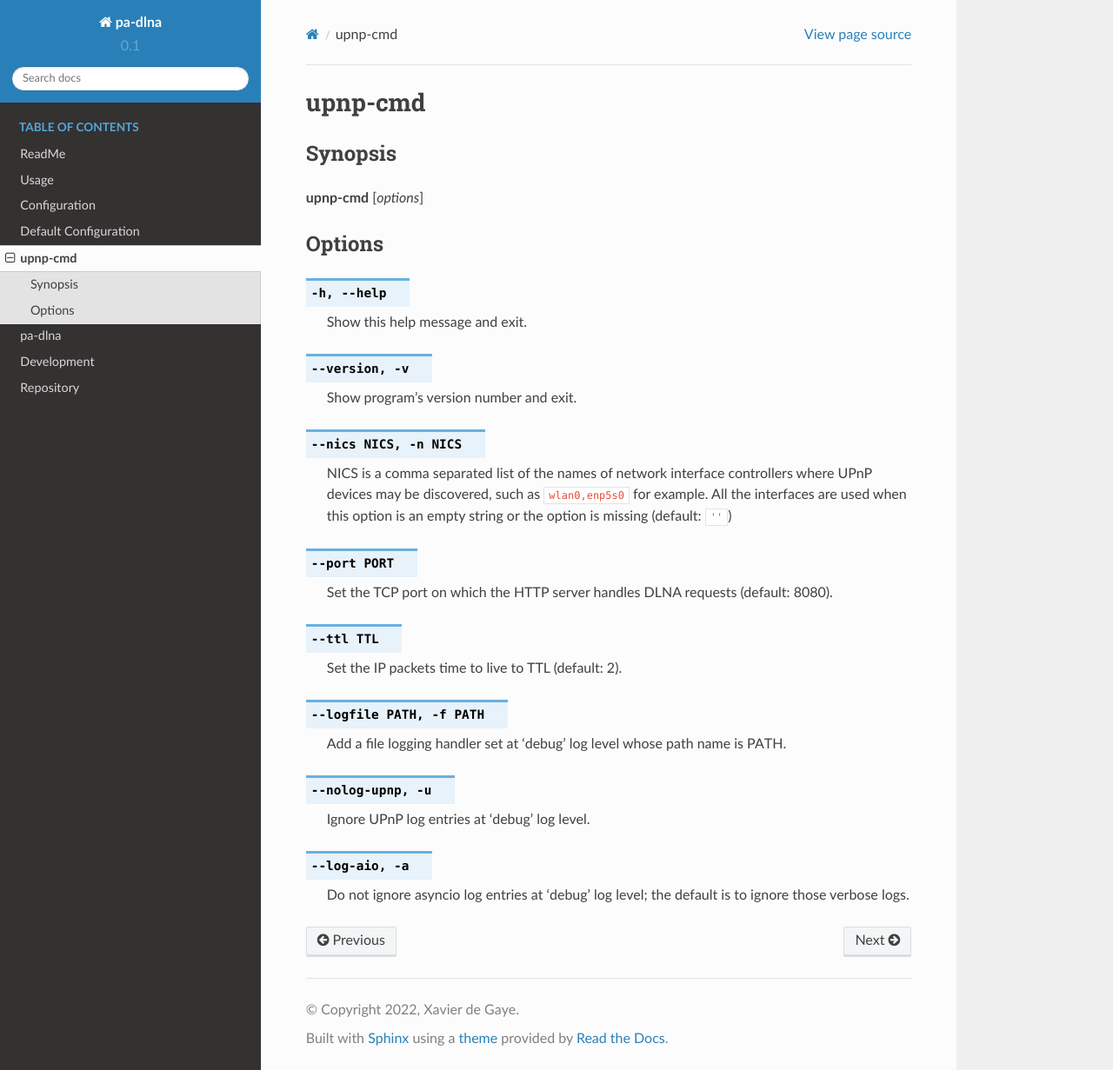
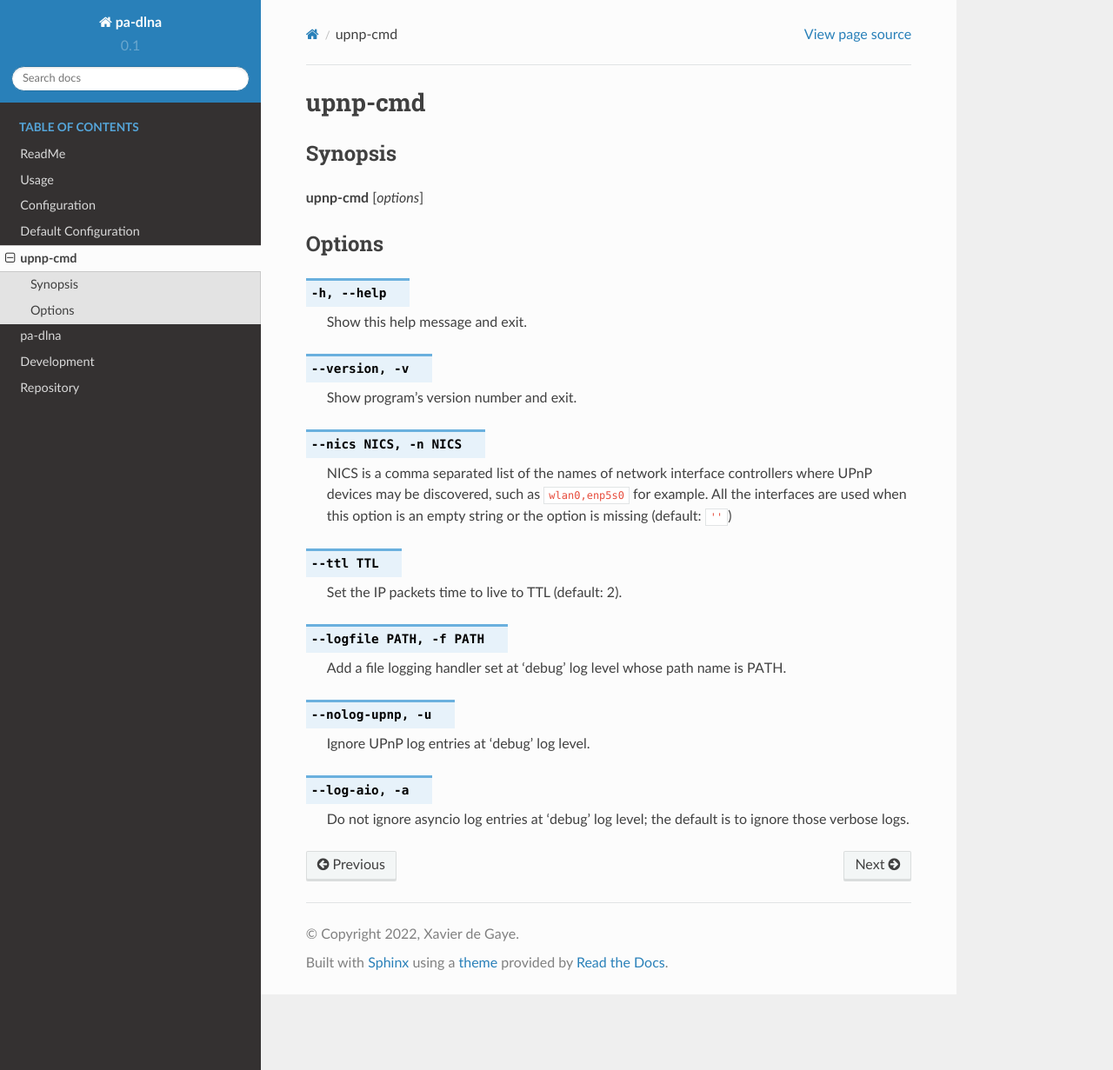
Before and after one commit to nacho692/pa-dlna-chromecast, a Sphinx documentation site: the page built from docs/source/upnp-cmd.rst, in a window 1280 px wide and 1231 px high. Shown: the whole window at 87% size. Built offline with Sphinx 7.4.7 and the Read the Docs theme 2.0.0, drawn with Linux system fonts in a browser that asks for light colours.

Commit message:
Remove the --port command line option from upnp-cmd

```diff
--- a/docs/source/upnp-cmd.rst
+++ b/docs/source/upnp-cmd.rst
@@ -26,11 +26,6 @@ Options
    example. All the interfaces are used when this option is an empty string or
    the option is missing (default: ``''``)
 
-.. option::  --port PORT
-
-   Set the TCP port on which the HTTP server handles DLNA requests (default:
-   8080).
-
 .. option::  --ttl TTL
 
    Set the IP packets time to live to TTL (default: 2).
--- a/pa_dlna/__init__.py
+++ b/pa_dlna/__init__.py
@@ -99,13 +99,13 @@ def parse_args(doc, pa_dlna):
                         ' example. All the interfaces are used when this'
                         ' option is an empty string or the option is missing'
                         " (default: '%(default)s')")
-    parser.add_argument('--port', type=int, default=8080,
-                        help='set the TCP port on which the HTTP server'
-                        ' handles DLNA requests (default: %(default)s)')
     parser.add_argument('--ttl', type=pack_B, default=b'\x02',
                         help='set the IP packets time to live to TTL'
                         ' (default: 2)')
     if pa_dlna:
+        parser.add_argument('--port', type=int, default=8080,
+                            help='set the TCP port on which the HTTP server'
+                            ' handles DLNA requests (default: %(default)s)')
         parser.add_argument('--dump-default', '-d', action='store_true',
                             help='write to stdout (and exit) the default'
                             ' built-in configuration')
--- a/pyproject.toml
+++ b/pyproject.toml
@@ -30,7 +30,7 @@ Source = "https://gitlab.com/xdegaye/pa-dlna"
 
 [project.scripts]
 pa-dlna = "pa_dlna.pa_dlna:main"
-upnp_cmd = "pa_dlna.upnp_cmd:main"
+upnp-cmd = "pa_dlna.upnp_cmd:main"
 
 [tool.flit.module]
 name = "pa_dlna"
```
Also changed, not shown: docs/source/pa-dlna.rst (+4 -4 lines).
